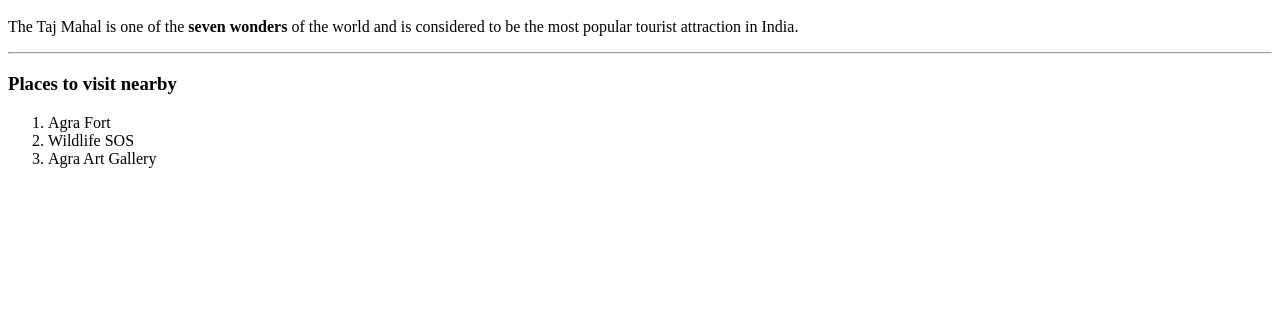
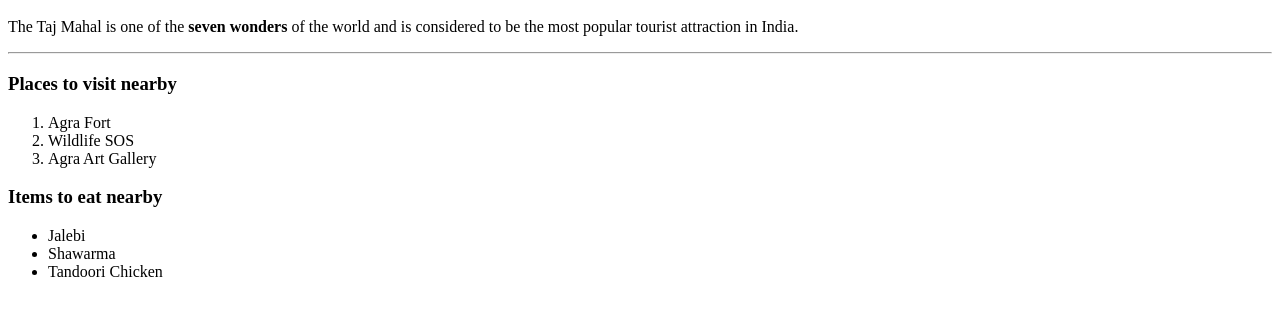
Before and after one commit to 44-563-WebApps-F23/44563-webapps-f23-assignment3-dchalla811, a plain HTML site: page index.html in a window 1280 px wide. Shown: the part 101-416 px from the top of the page. Drawn offline with Linux system fonts and the light colour scheme.

Commit message:
Added Unorderedlist

```diff
--- a/index.html
+++ b/index.html
@@ -18,6 +18,12 @@
       <li>Wildlife SOS</li>
       <li>Agra Art Gallery</li>
     </ol>
+    <h3>Items to eat nearby</h3>
+    <ul>
+      <li>Jalebi</li>
+      <li>Shawarma</li>
+      <li>Tandoori Chicken</li>
+    </ul>
 
   </body>
 </html>
```
